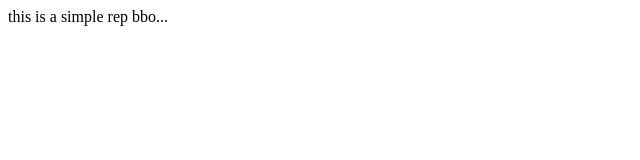
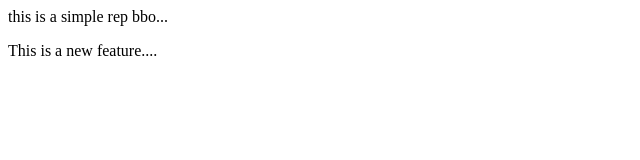
Before and after one commit to Yashwant1009/localrepo, a plain HTML site: page index.html in a window 1280 px wide. Shown: the whole page, without its empty margins (0-640 px from the left). Drawn offline with Linux system fonts and the light colour scheme.

Commit message:
Add new feature

```diff
--- a/index.html
+++ b/index.html
@@ -1 +1,2 @@
 <p>this is a simple rep bbo...</p>
+<p>This is a new feature....</p>
```
